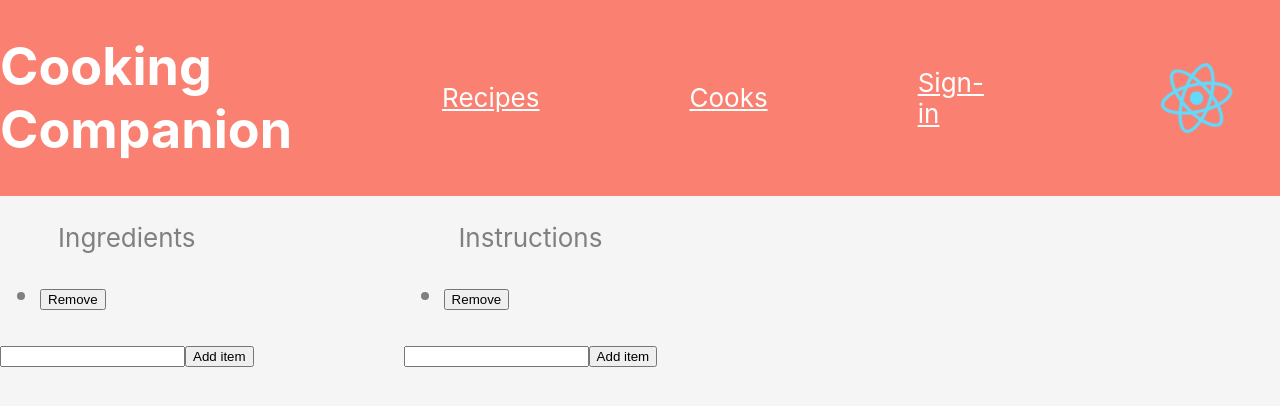
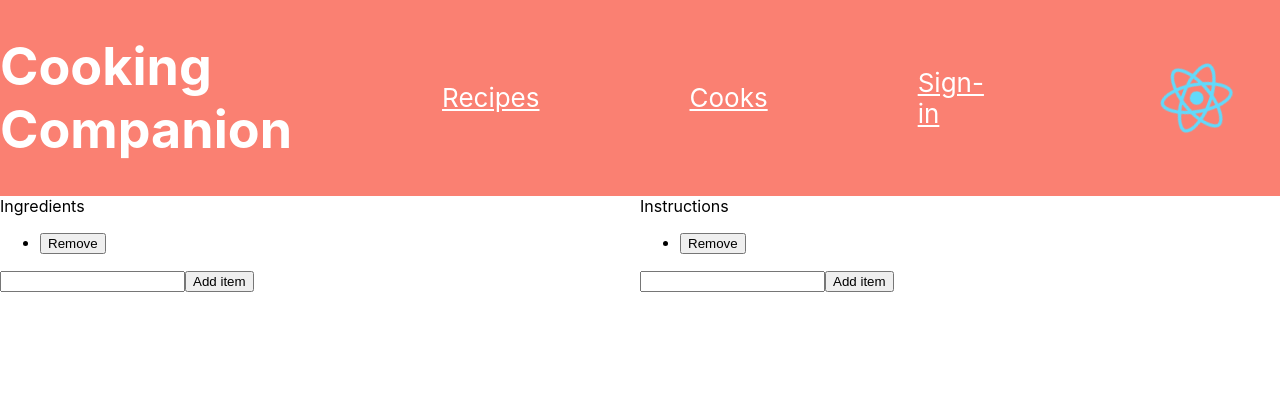
Before and after one commit to njacobs2019/Cooking-Code-panions, a React (Create React App) app in the folder frontend/: page / in a window 1280 px wide. Shown: the top 406 px of the page. Built offline with nearby package versions, Linux system fonts and the light colour scheme.

Commit message:
Fixed the see-saw effect when adding items to either column.
Structured App.js to be a head of a future tree that will change how it
displays its body as a way to change pages of the app.

```diff
--- a/frontend/src/App.js
+++ b/frontend/src/App.js
@@ -1,66 +1,23 @@
-// Default imports from the React tutorial
-import logo from './logo.svg';
-import './App.css';
+// Imports from stellar
+//import './steller/public_html/assets/css/steller.css'
+//import './steller/public_html/components.html'
 
-// Import list
-import List from './List/List';
+//Page Imports
+import Banner from './Banner';
+import Recipe from './Pages/Recipe';
+
+function App() {
+
+  const page = (
+    <>
+    <Banner></Banner>
+    <Recipe></Recipe>
+    </>
+  );
 
 
 
-function App() {
-
-
-
-  return (
-    <div className="App">
-      <header className="App-header">
-        <h1>
-          Cooking Companion
-        </h1>
-        <p className="App-padding"></p>
-        <a
-          className="App-link"
-          href="https://www.youtube.com/watch?v=Pfdyuz30oQU"
-          target="_blank"
-          rel="noopener noreferrer"
-        >
-          Recipes
-        </a>
-        <p className="App-padding"></p>
-        <a
-          className="App-link"
-          href="https://www.youtube.com/watch?v=CGoI2-kIkkc"
-          target="_blank"
-          rel="noopener noreferrer"
-        >
-          Cooks
-        </a>
-        <p className="App-padding"></p>
-        <a
-          className="App-link"
-          href="https://www.youtube.com/watch?v=dQw4w9WgXcQ"
-          target="_blank"
-          rel="noopener noreferrer"
-        >
-          Sign-in
-        </a>
-        <p className="App-padding"></p>
-        <img src={logo} width={125} height={125} className="App-logo" alt="logo" />
-      </header>
-      <body className="App-body">
-        <p className="App-column">
-          Ingredients
-          <List/>
-        </p>
-        <p className="App-padding"></p>
-        <p className="App-column">
-          Instructions
-          <List/>
-        </p>
-
-      </body>
-    </div>
-  );
+  return (page);
 }
 
 
--- /dev/null
+++ b/frontend/src/Banner.js
@@ -0,0 +1,45 @@
+import React from 'react'
+// Default imports from the React tutorial
+import logo from './logo.svg';
+import './App.css';
+
+export default function Banner() {
+    return (
+        <div className="App">
+          <header className="App-header">
+            <h1>
+              Cooking Companion
+            </h1>
+            <p className="App-padding"></p>
+            <a
+              className="App-link"
+              href="https://www.youtube.com/watch?v=Pfdyuz30oQU"
+              target="_blank"
+              rel="noopener noreferrer"
+            >
+              Recipes
+            </a>
+            <p className="App-padding"></p>
+            <a
+              className="App-link"
+              href="https://www.youtube.com/watch?v=CGoI2-kIkkc"
+              target="_blank"
+              rel="noopener noreferrer"
+            >
+              Cooks
+            </a>
+            <p className="App-padding"></p>
+            <a
+              className="App-link"
+              href="https://www.youtube.com/watch?v=dQw4w9WgXcQ"
+              target="_blank"
+              rel="noopener noreferrer"
+            >
+              Sign-in
+            </a>
+            <p className="App-padding"></p>
+            <img src={logo} width={125} height={125} className="App-logo" alt="logo" />
+          </header>
+        </div>
+      );
+}
--- /dev/null
+++ b/frontend/src/Pages/Recipe.js
@@ -0,0 +1,13 @@
+import React from 'react'
+import List from './../List/List';
+
+export default function Recipe() {
+  return (
+    <>
+      <div style={{display: 'flex'}}>
+        <div style={{flex: 1}}>Ingredients<List/></div>
+        <div style={{flex: 1}}>Instructions<List/></div>
+      </div>
+    </>
+  )
+}
--- a/frontend/src/steller/public_html/index.html
+++ b/frontend/src/steller/public_html/index.html
@@ -10,6 +10,7 @@
     <link rel="stylesheet" href="assets/vendors/themify-icons/css/themify-icons.css">
     <!-- Bootstrap + Steller main styles -->
 	<link rel="stylesheet" href="assets/css/steller.css">
+    <link rel="stylesheet" href="../../App.css">
 </head>
 <body data-spy="scroll" data-target=".navbar" data-offset="40" id="home">
 
```
